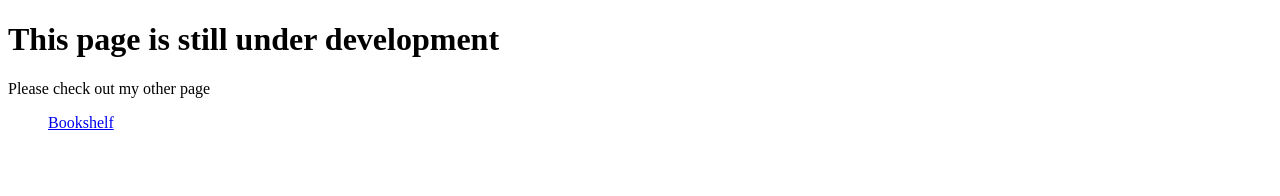
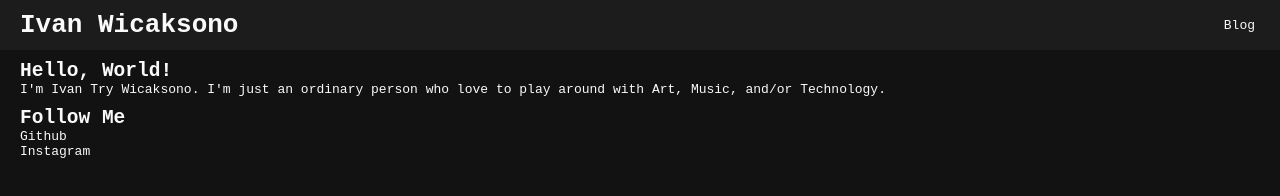
Before and after one commit to ivantrywicaksono/ivantrywicaksono.github.io, a plain HTML site: page index.html in a window 1280 px wide. Drawn offline with Linux system fonts and the light colour scheme.

Commit message:
re-create website

```diff
--- a/index.html
+++ b/index.html
@@ -2,16 +2,32 @@
 <html>
 	<head>
 		<title>Ivan Try Wicaksono</title>
-		<link rel="stylesheet" href="style.css"/>
+		<link rel="stylesheet" href="styles/style.css"/>
 		<meta name="viewport" content="width=device-width, initial-scale=1"/>
 	</head>
 	<body>
-	    <main>
-	        <h1>This page is still under development</h1>
-	        <p>Please check out my other page</p>
-	        <ul class="link">
-	            <li><a href="https://ivantrywicaksono.github.io/bookshelf">Bookshelf</a></li>
-	        </ul>
-	    </main>
+		<header class="nav-header">
+			<h1 class="nav-header__title"><a href="#home">Ivan Wicaksono</a></h1>
+			<nav>
+				<ul class="nav-header__links">
+					<li><a href="https://ivantrywicaksono.github.io/blog">Blog</a></li>
+				</ul>
+			</nav>
+		</header>
+		<main id="home">
+			<article>
+				<h1>Hello, World!</h1>
+				<p>I'm Ivan Try Wicaksono. I'm just an ordinary person who love to play around with Art, Music, and/or Technology.</p>
+			</article>
+	  </main>
+		<footer>
+			<article>
+				<h1>Follow Me</h1>
+				<ul>
+					<li><a href="https://github.com/ivantrywicaksono">Github</a></li>
+					<li><a href="#">Instagram</a></li>
+				</ul>
+			</article>
+		</footer>
 	</body>
 </html>
--- a/style.css
+++ /dev/null
@@ -1,7 +0,0 @@
-:root {
-    --main-text-color: black;
-}
-.link {
-    list-style: none;
-    color: var(---main-text-color);
-}
--- /dev/null
+++ b/styles/style.css
@@ -0,0 +1,42 @@
+:root {
+  --main-text-color: rgb(250, 250, 250);
+  --main-bg-color: rgb(18, 18, 18);
+  --nav-text-color: ;
+  --nav-bg-color: rgb(28, 28, 28);
+}
+* {
+  color: var(--main-text-color);
+  text-decoration: none;
+  list-style: none;
+  box-sizing: border-box;
+  margin: 0;
+  padding: 0;
+}
+body {
+  background-color: var(--main-bg-color);
+  color: var(--main-text-color);
+  font-family: monospace;
+}
+.nav-header {
+  display: flex;
+  align-items: center;
+  justify-content: space-between;
+  padding: 10px 20px;
+  background-color: var(--nav-bg-color);
+}
+.nav-header__links li{
+  display: inline-block;
+  list-style: none;
+}
+.nav-header__links li a {
+  text-decoration: none;
+  padding: 5px;
+}
+.nav-header__links li a:hover {
+  background-color: rgb(0, 212, 0);
+}
+
+article {
+  margin-top: 10px;
+  margin-inline-start: 20px;
+}
```
Also changed, not shown: 404.html (indentation only).
